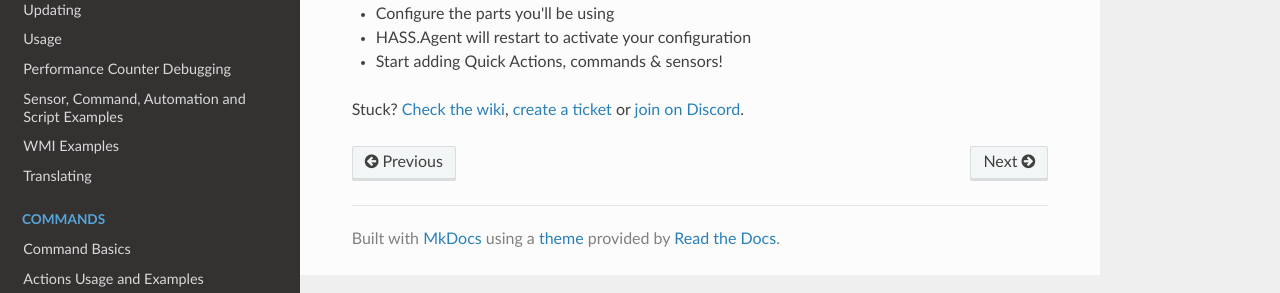
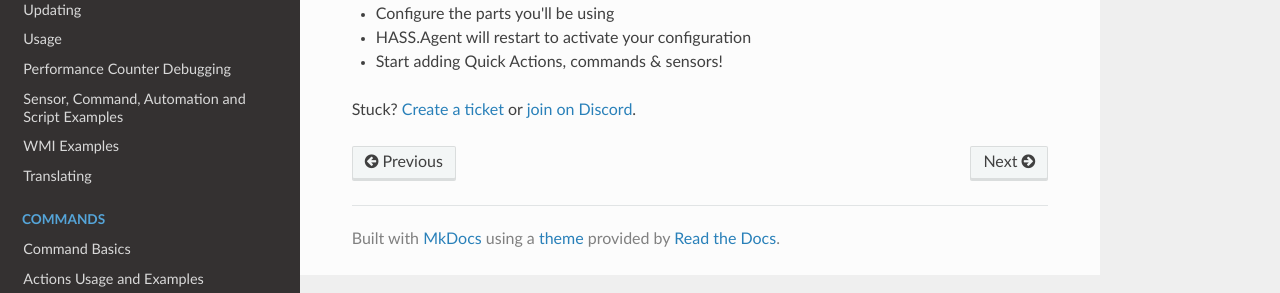
Before and after one commit to LAB02-Admin/HASS.Agent-Docs, an MkDocs documentation site: the page built from docs/installation-and-configuration-summary.md, in a window 1280 px wide. Shown: the part 278-571 px from the top of the page. Built offline with MkDocs 1.6.1, drawn with Linux system fonts in a browser that asks for light colours; nearby versions of some CDN libraries.

Commit message:
Update installation-and-configuration-summary.md

```diff
--- a/docs/installation-and-configuration-summary.md
+++ b/docs/installation-and-configuration-summary.md
@@ -9,4 +9,4 @@ Checklist to start using HASS.Agent:
 - HASS.Agent will restart to activate your configuration
 - Start adding Quick Actions, commands & sensors!
 
-Stuck? [Check the wiki](https://github.com/LAB02-Research/HASS.Agent/wiki), [create a ticket](https://github.com/LAB02-Research/HASS.Agent/issues) or [join on Discord](https://discord.gg/nMvqzwrVBU).
+Stuck? [Create a ticket](https://github.com/LAB02-Research/HASS.Agent/issues) or [join on Discord](https://discord.gg/nMvqzwrVBU).
```
